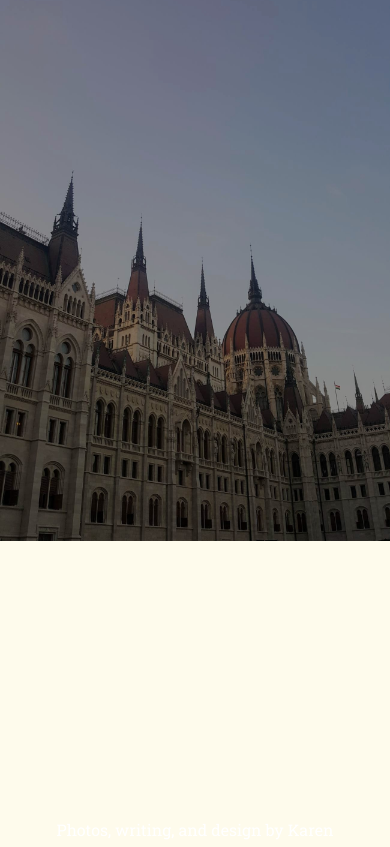
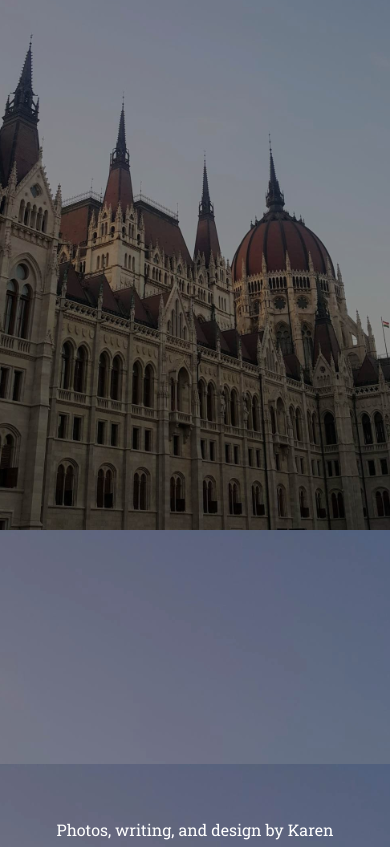
Before and after one commit to karenmq/astoria, a plain HTML site: page index.html in a window 390 px wide. Shown: the part 314-1161 px from the top of the page. Drawn offline with nearby package versions, Linux system fonts and the light colour scheme.

Commit message:
fix for images not showing
removed background-repeat: no-repeat and height: 100vh

```diff
--- a/styles.css
+++ b/styles.css
@@ -159,10 +159,8 @@ h3 {
     .background {
         background-attachment: fixed;
         background-position: center;
-        background-size: contain;
-        background-repeat: no-repeat;
-        height: 100vh;
-        width: 100%;
+        background-size: cover;
+        max-width: 100%;
         color: #ffffff;
         display: flex;
         flex-direction: column;
```
